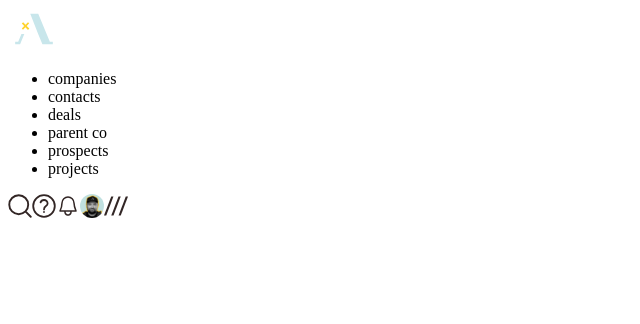
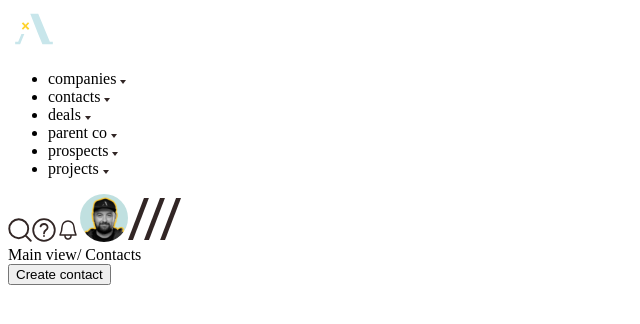
Before and after one commit to OmarBassatni97/frontend, a Next.js app: page /dashboard in a window 1280 px wide. Shown: the top 324 px of the page, without its empty margins (0-640 px from the left). Built offline with nearby package versions, Linux system fonts and the light colour scheme; no server answers.

Commit message:
created page header

```diff
--- a/src/components/Layouts/Navbar.jsx
+++ b/src/components/Layouts/Navbar.jsx
@@ -13,12 +13,12 @@ const Navbar = () => {
                         alt='logo'
                     />
                     <ul className='flex'>
-                        <li className='uppercase px-2'>companies</li>
-                        <li className='uppercase px-2'>contacts</li>
-                        <li className='uppercase px-2'>deals</li>
-                        <li className='uppercase px-2'>parent co</li>
-                        <li className='uppercase px-2'>prospects</li>
-                        <li className='uppercase px-2'>projects</li>
+                        <li className='uppercase px-2 flex gap-1'>companies <Image src='/Assets/Vector 55.svg' height={4} width={6} alt='vector' /></li>
+                        <li className='uppercase px-2 flex gap-1'>contacts <Image src='/Assets/Vector 55.svg' height={4} width={6} alt='vector' /></li>
+                        <li className='uppercase px-2 flex gap-1'>deals <Image src='/Assets/Vector 55.svg' height={4} width={6} alt='vector' /></li>
+                        <li className='uppercase px-2 flex gap-1'>parent co <Image src='/Assets/Vector 55.svg' height={4} width={6} alt='vector' /></li>
+                        <li className='uppercase px-2 flex gap-1'>prospects <Image src='/Assets/Vector 55.svg' height={4} width={6} alt='vector' /></li>
+                        <li className='uppercase px-2 flex gap-1'>projects <Image src='/Assets/Vector 55.svg' height={4} width={6} alt='vector' /></li>
                     </ul>
                 </div>
                 <div className='flex items-center gap-4'>
@@ -42,14 +42,14 @@ const Navbar = () => {
                     />
                     <Image
                         src='/Assets/Image 3.svg'
-                        width={24}
-                        height={24}
+                        width={48}
+                        height={48}
                         alt='bell'
                     />
                     <Image
                         src='/Assets/Group 3.svg'
-                        width={24}
-                        height={24}
+                        width={53}
+                        height={46}
                         alt='bell'
                     />
                 </div>
--- /dev/null
+++ b/src/components/PageHeader.jsx
@@ -0,0 +1,14 @@
+import React from 'react'
+
+const PageHeader = () => {
+    return (
+        <div className='max-w-[1440px] flex justify-between items-center mx-auto py-4'>
+            <div>Main view/ Contacts</div>
+            <div>
+                <button className='p-2 uppercase border-2 border-black'>Create contact</button>
+            </div>
+        </div>
+    )
+}
+
+export default PageHeader
--- a/src/pages/dashboard.js
+++ b/src/pages/dashboard.js
@@ -1,5 +1,6 @@
 import AppLayout from '@/components/Layouts/AppLayout'
 import Navbar from '@/components/Layouts/Navbar'
+import PageHeader from '@/components/PageHeader'
 import Head from 'next/head'
 
 const Dashboard = () => {
@@ -9,6 +10,7 @@ const Dashboard = () => {
                 <title>Laravel - Dashboard</title>
             </Head>
             <Navbar />
+            <PageHeader />
         </>
 
 
```
Also changed, not shown: public/Assets/Vector 55.svg (added).
